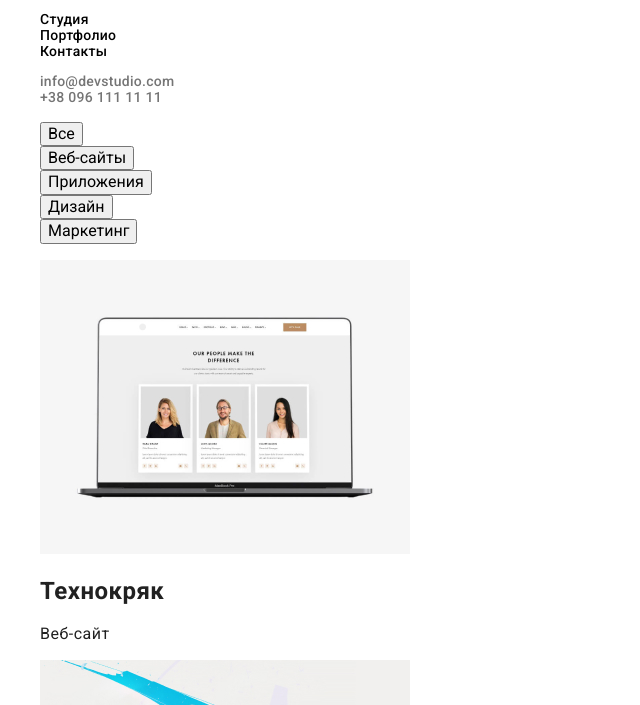
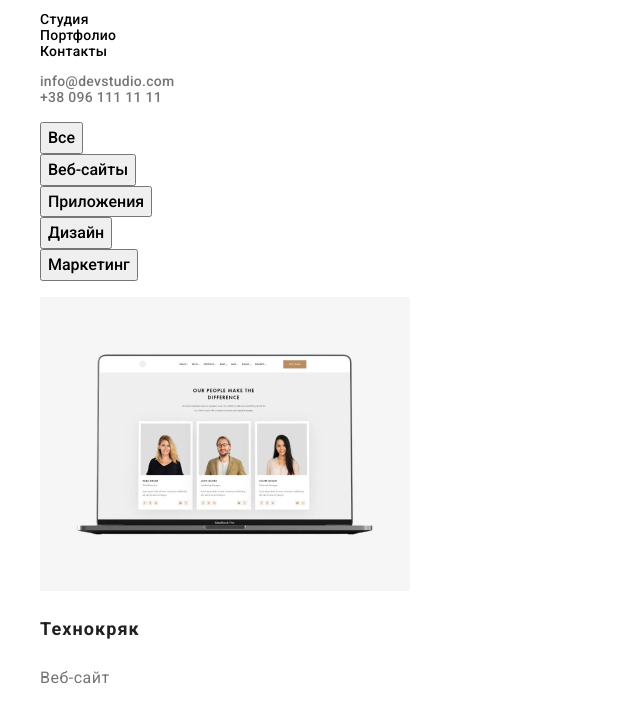
Before and after one commit to RitaDyvnych/goit-markup-hw-02, a plain HTML site: page portfolio.html in a window 1280 px wide. Shown: the part 33-738 px from the top of the page, without its empty margins (0-640 px from the left). Drawn offline with nearby package versions, Linux system fonts and the light colour scheme.

Commit message:
добавлена стилизация для portfolio

```diff
--- a/css/styles.css
+++ b/css/styles.css
@@ -168,3 +168,31 @@ ul {
 .link-footer:focus {
   color: var(--other-color);
 }
+
+/*страница портфолио*/
+.buttons {
+  font-style: normal;
+  font-weight: 500;
+  font-size: 16px;
+  line-height: 1.62;
+  text-align: center;
+  cursor: pointer;
+}
+.buttons:hover,
+.buttons:focus {
+  color: var(--other-color);
+  background-color: var(--logo-color);
+}
+
+.gallery h2 {
+  font-style: normal;
+  font-weight: 700;
+  font-size: 18px;
+  line-height: 2;
+  letter-spacing: 0.06em;
+}
+.gallery p {
+  font-size: 16px;
+  line-height: 1.87;
+  color: var(--second-text-color);
+}
--- a/portfolio.html
+++ b/portfolio.html
@@ -34,14 +34,14 @@
 <section>
     <h1 hidden>Фильтры работ</h1>
     <ul>
-        <li><button type="button">Все</button></li>
-        <li><button type="button">Веб-сайты</button></li>
-        <li><button type="button">Приложения</button></li>
-        <li><button type="button">Дизайн</button></li>
-        <li><button type="button">Маркетинг</button></li>
+        <li><button type="button" class="buttons">Все</button></li>
+        <li><button type="button" class="buttons">Веб-сайты</button></li>
+        <li><button type="button" class="buttons">Приложения</button></li>
+        <li><button type="button" class="buttons">Дизайн</button></li>
+        <li><button type="button" class="buttons">Маркетинг</button></li>
     </ul>
 
-    <ul>
+    <ul class="gallery">
         <li>
             <img src="./images/images_portfolio/img1.jpg" alt="экран ноутбука с сайтом" width="370">
             <h2>Технокряк</h2>
```
